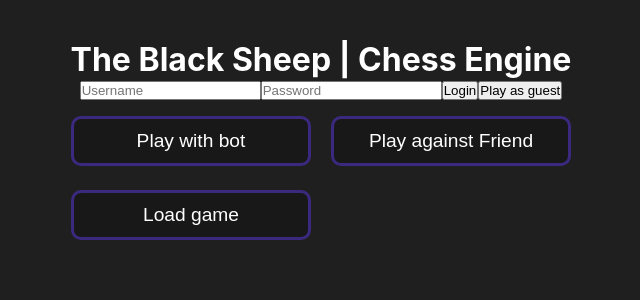
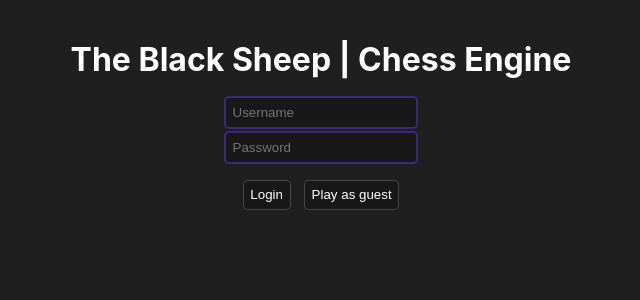
Before and after one commit to TeodorStamatin/hack-dvloper-2023, a React (Create React App) app in the folder frontend/chess-app/: page / in a window 1280 px wide. Shown: the top 300 px of the page, without its empty margins (319-959 px from the left). Built offline with nearby package versions, Linux system fonts and the light colour scheme.

Commit message:
Added database savings

```diff
--- a/frontend/chess-app/src/App.css
+++ b/frontend/chess-app/src/App.css
@@ -99,7 +99,7 @@ body {
   background-color: rgba(0, 0, 0, 0.2);
   border: 1px solid rgba(255, 255, 255, 0.2);
   border-radius: 10px;
-  width: 200px;
+  width: 175px;
   padding: 0.5em;
 }
 
@@ -147,6 +147,8 @@ body {
   justify-content: flex-start;
   align-items: center;
   border-radius: 5px;
+  justify-content: space-between;
+  align-items:
 }
 
 .playBtnBox {
@@ -190,7 +192,7 @@ body {
 }
 
 .btnBox {
-  width: 500px;
+  width: 250px;
   display: flex;
   flex-direction: row;
   justify-content: space-between;
@@ -199,12 +201,11 @@ body {
 }
 
 .loadBtn {
-  width: 240px;
-  height: 50px;
-  border-radius: 10px;
+  width: 150px;
+  padding: 0.5em;
+  border-radius: 0px 10px 10px 0px;
   background-color: rgba(0, 0, 0, 0.2);
   color: white;
-  font-size: 1.2em;
   border: 3px solid rgba(74, 49, 173, 0.7);
   cursor: pointer;
 }
@@ -219,3 +220,58 @@ body {
   border: 3px solid rgba(74, 49, 173, 0.7);
   cursor: pointer;
 }
+
+.loginBox {
+  width: 500px;
+  display: flex;
+  flex-direction: column;
+  justify-content: center;
+  align-items: center;
+  margin: 1em;
+}
+
+.loginBox input {
+  margin: 0.1em;
+  color: white;
+  padding: 0.5em;
+  border-radius: 5px;
+  background-color: rgba(0, 0, 0, 0.2);
+  border: 2px solid rgba(74, 49, 173, 0.7);
+}
+
+.loginBox input:focus {
+  outline: none;
+}
+
+.loginBox button {
+  margin: 0.5em;
+  color: white;
+  padding: 0.5em;
+  border-radius: 5px;
+  background-color: rgba(0, 0, 0, 0.2);
+  border: 1px solid rgba(255, 255, 255, 0.2);
+  cursor: pointer;
+}
+
+.loginBtnBox {
+  display: flex;
+  flex-direction: row;
+  justify-content: space-between;
+  align-items: center;
+  padding: 0.5em;
+}
+
+.loadInput {
+  width: 100px;
+  padding: 0.5em;
+  border-radius: 10px 0px 0px 10px;
+  background-color: rgba(0, 0, 0, 0.2);
+  color: white;
+  border: 3px solid rgba(74, 49, 173, 0.7);
+  cursor: pointer;
+  text-align: center;
+}
+
+.loadInput:focus {
+  outline: none;
+}
--- a/frontend/chess-app/src/App.js
+++ b/frontend/chess-app/src/App.js
@@ -17,6 +17,7 @@ function App() {
   const [loggedIn, setLoggedIn] = useState(false);
   const [usernameInput, setUsernameInput] = useState("");
   const [passwordInput, setPasswordInput] = useState("");
+  const [loadInput, setLoadInput] = useState("");
 
   function startGame() {
     setGameInProgress(true);
@@ -24,7 +25,7 @@ function App() {
 
     fetch("http://localhost:5000/api/createGame")
     .then(res => res.json())
-    .then((data) => {console.log(data); setData(data);});
+    .then((data) => {console.log(data); setData(data.pieces); setGameNumber(data.game_id)});
   }
 
   function resignGame() {
@@ -64,6 +65,20 @@ function App() {
     }});
   }
 
+  function loadGame() {
+    fetch("http://localhost:5000/api/loadGame",
+    {
+      method: "POST",
+      body: JSON.stringify(
+        { game_id: loadInput }),
+    })
+    .then(res => res.json())
+    .then((data) => {
+      setHistory(data.history);
+      console.log(history);
+    });
+  }
+
   return (
     <div className="App">
       <header className="App-header">
@@ -72,8 +87,10 @@ function App() {
         <div className="loginBox">
           <input type="text" placeholder="Username" value={usernameInput} onChange={(event) => setUsernameInput(event.target.value)} />
           <input type="password" placeholder="Password" value={passwordInput} onChange={(event) => setPasswordInput(event.target.value)}/>
-          <button className="loginBtn" onClick={() => login()}>Login</button>
-          <button className="playAsGuestBtn">Play as guest</button>
+          <div className="loginBtnBox">
+            <button className="loginBtn" onClick={() => login()}>Login</button>
+            <button className="playAsGuestBtn">Play as guest</button>
+          </div>
         </div>
         }
         {gameInProgress
@@ -83,19 +100,26 @@ function App() {
               <button className="resignBtn" onClick={() => resignGame()}>Resign game</button>
             </div>
           </div>
-        : <div className="playBtnBox">
+        : ""}
+        {user !== "" ?
+        <div>
+          { gameInProgress ? "" :
+          <div className="playBtnBox">
             <button className="playBtn" onClick={() => startGame()}>Play with bot</button>
             <button className="playBtn" onClick={() => startGame()}>Play against Friend</button>
-          </div>}
-        <div className="btnBox">
-          {history.length > 0 ? <button className="saveBtn">Save game</button> : ""}
-          <button className="loadBtn">Load game</button>
+          </div>
+          }
+          <div className="btnBox">
+            <input className="loadInput" placeholder='Game ID' value={loadInput} onChange={(event) => setLoadInput(event.target.value)}/>
+            <button className="loadBtn" onClick={() => loadGame()}>Load game</button>
+          </div>
         </div>
+        : ""}
       </header>
       {gameInProgress
       ? <div className="App-body">
         <History history={history} setHistory={setHistory} />
-        <Chessboard data={data} history={history} setHistory={setHistory} />
+        <Chessboard data={data} history={history} setHistory={setHistory} gameNumber={gameNumber} />
         <Chatbox userColor={"white"}/>
       </div>
       : ""
--- a/frontend/chess-app/src/components/Chessboard.jsx
+++ b/frontend/chess-app/src/components/Chessboard.jsx
@@ -6,7 +6,7 @@ import { useState } from 'react';
 
 import { getNameByPos, getPosByName } from '../pieces/utils.js';
 
-function Chessboard({data, history, setHistory}) {
+function Chessboard({data, history, setHistory, gameNumber}) {
     const [selectedPiece, setSelectedPiece] = useState(null);
 
     // create a 8x8 empty matrix
@@ -28,12 +28,41 @@ function Chessboard({data, history, setHistory}) {
     function performMove(i, j) {
         if (selectedPiece === null) return;
         if (chessboard[i][j] !== null) return;
+        let [row, col] = getPosByName(selectedPiece.position);
+
+        fetch("http://localhost:5000/api/checkMove",
+        {
+            method: "POST",
+            body: JSON.stringify({
+                pieces: data,
+                from_row: row,
+                from_col: col,
+                to_row: i,
+                to_col: j,
+        })})
+        .then(res => res.json())
+        .then((data) => {console.log(data)});
+
     setHistory([{pieceType: selectedPiece.type, from: selectedPiece.position, to: getNameByPos(i, j)}, ...history]);
-        let [row, col] = getPosByName(selectedPiece.position);
         chessboard[row][col] = null;
         chessboard[i][j] = selectedPiece;
         selectedPiece.position = `${String.fromCharCode(j + 65)}${i + 1}`;
         setSelectedPiece(null);
+        saveMove(i, j);
+    }
+
+    function saveMove(i, j) {
+        fetch("http://localhost:5000/api/saveMove",
+        {
+            method: "POST",
+            body: JSON.stringify({
+                game_id: gameNumber,
+                piece: selectedPiece.type,
+                positionFrom: selectedPiece.position,
+                positionTo: getNameByPos(i, j),
+        })})
+        .then(res => res.json())
+        .then((data) => {console.log(data)});
     }
 
     let board = [];
--- a/frontend/chess-app/src/components/History.jsx
+++ b/frontend/chess-app/src/components/History.jsx
@@ -7,7 +7,10 @@ export default function History(props) {
     <div className="historyBox">
       {props.history.map((move, index) => (
         <div className="historyEntry" key={index}>
-          {index + 1}. <img className="historyImg" src={getPieceImage(move.pieceType)} alt={move.pieceType}/> {move.from} {move.to}
+          <span>{index + 1}.</span>
+          <img className="historyImg" src={getPieceImage(move.pieceType)} alt={move.pieceType}/>
+          <span>{move.from}</span>
+          <span>{move.to}</span>
         </div>
       ))}
     </div>
--- /dev/null
+++ b/frontend/package.json
@@ -0,0 +1,5 @@
+{
+  "dependencies": {
+    "socket.io-client": "^4.6.1"
+  }
+}
```
Also changed, not shown: 2 other files (tests, documents, lock files or other folders).
